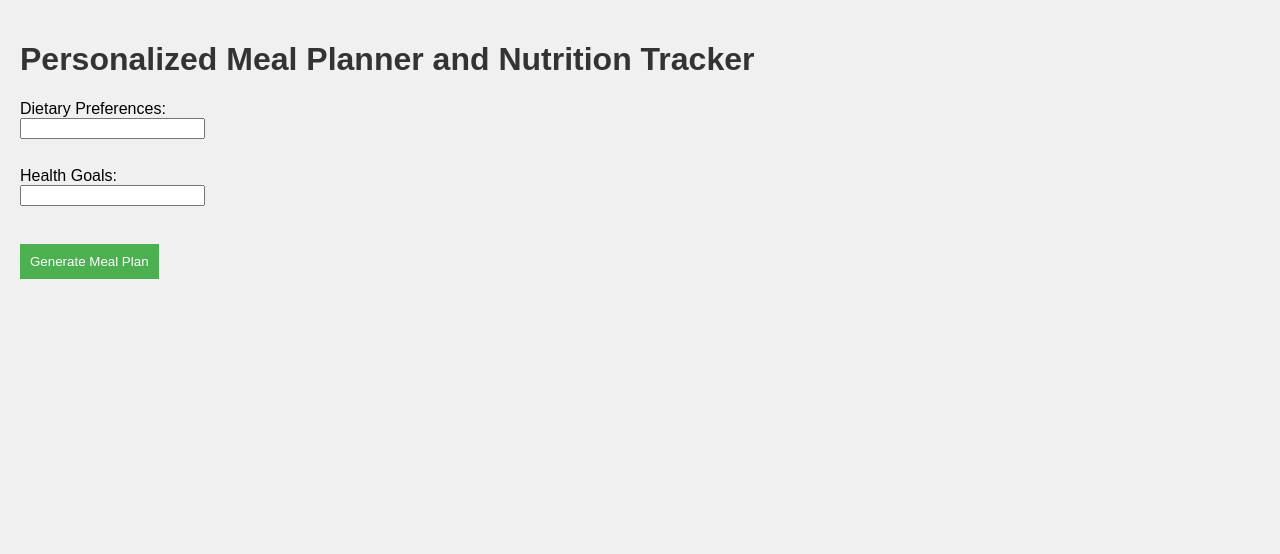
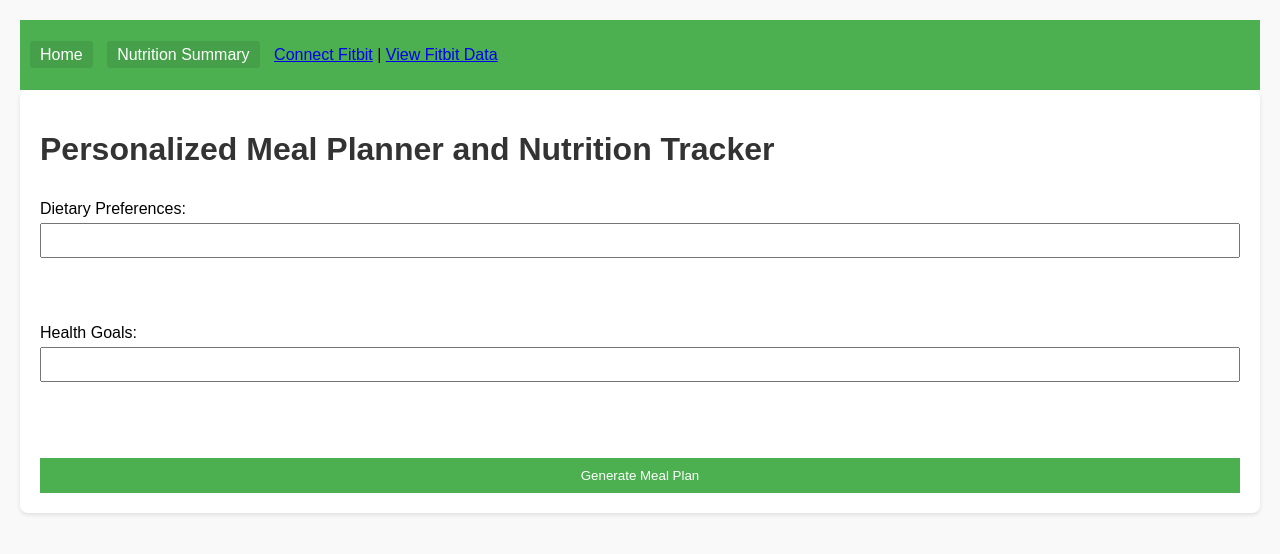
Before and after one commit to ChHarding/personalized-meal-planner, a Flask app: template templates/index.html in a window 1280 px wide. Shown: the top 554 px of the page. Run offline with Flask 3, Linux system fonts and the light colour scheme; the template is opened without the code that fills it, so the values that code supplies are empty.

Commit message:
changes and added new file

```diff
--- a/main.py
+++ b/main.py
@@ -1,6 +1,8 @@
 from flask import Flask, render_template, request
 from meal_planner import generate_meal_plan
 from nutrition_tracker import track_nutrition
+from flask import Flask, render_template, redirect, request, session, url_for
+from fitness_tracker import fitbit_auth, fetch_fitbit_data
 import pandas as pd
 
 app = Flask(__name__)
@@ -15,6 +17,8 @@ def generate_meal():
     health_goals = request.form.get('health_goals')
 
     meal_plan = generate_meal_plan(dietary_preferences, health_goals)
+    if meal_plan.empty:
+        return "Failed to generate a meal plan. Please try again."
 
     return render_template('meal_plan.html', meal_plan=meal_plan.to_dict(orient='records'))
 
@@ -29,3 +33,31 @@ def nutrition_summary():
 
 if __name__ == "__main__":
     app.run(debug=True)
+
+app = Flask(__name__)
+app.secret_key = 'your_secret_key'
+
+# Route to initiate Fitbit authentication
+@app.route('/fitbit_auth')
+def fitbit_auth_route():
+    auth_url = fitbit_auth()
+    return redirect(auth_url)
+
+# Callback route for Fitbit OAuth2
+@app.route('/callback')
+def callback():
+    fitbit = OAuth2Session(CLIENT_ID, redirect_uri=REDIRECT_URI)
+    token = fitbit.fetch_token('https://api.fitbit.com/oauth2/token',
+                               client_secret=CLIENT_SECRET,
+                               authorization_response=request.url)
+    session['fitbit_token'] = token['access_token']
+    return redirect(url_for('fitbit_data'))
+
+# Display Fitbit data
+@app.route('/fitbit_data')
+def fitbit_data():
+    if 'fitbit_token' in session:
+        data = fetch_fitbit_data(session['fitbit_token'])
+        return render_template('fitbit_data.html', data=data)
+    else:
+        return redirect(url_for('fitbit_auth_route'))
--- a/meal_planner.py
+++ b/meal_planner.py
@@ -1,5 +1,6 @@
 import requests
 import pandas as pd
+import logging
 
 EDAMAM_APP_ID = 'your_app_id'
 EDAMAM_APP_KEY = 'your_app_key'
@@ -16,6 +17,7 @@ def generate_meal_plan(dietary_preferences, health_goals):
     }
 
     try:
+        logging.info("Sending request to Edamam API")
         response = requests.get(EDAMAM_URL, params=params)
         response.raise_for_status()
         data = response.json()
@@ -32,6 +34,7 @@ def generate_meal_plan(dietary_preferences, health_goals):
         meal_plan_df = pd.DataFrame(meal_plan)
         meal_plan_df.to_csv('./data/meal_plan.csv', index=False)
 
+        logging.info("Meal plan successfully generated and saved to CSV")
         return meal_plan_df
 
     except requests.exceptions.RequestException as e:
--- a/static/css/style.css
+++ b/static/css/style.css
@@ -1,6 +1,6 @@
 body {
     font-family: Arial, sans-serif;
-    background-color: #f0f0f0;
+    background-color: #f9f9f9;
     margin: 0;
     padding: 20px;
 }
@@ -9,9 +9,54 @@ h1 {
     color: #333;
 }
 
+nav {
+    background-color: #4CAF50;
+    padding: 10px;
+}
+
+nav ul {
+    list-style: none;
+    padding: 0;
+}
+
+nav ul li {
+    display: inline;
+    margin-right: 10px;
+}
+
+nav ul li a {
+    color: white;
+    text-decoration: none;
+    padding: 5px 10px;
+    background-color: #45a049;
+    border-radius: 3px;
+}
+
+nav ul li a:hover {
+    background-color: #3e8e41;
+}
+
+.container {
+    background-color: white;
+    padding: 20px;
+    border-radius: 8px;
+    box-shadow: 0 2px 4px rgba(0,0,0,0.1);
+}
+
+form {
+    display: flex;
+    flex-direction: column;
+}
+
 label {
     display: block;
     margin-top: 10px;
+}
+
+input {
+    padding: 8px;
+    margin-top: 5px;
+    margin-bottom: 20px;
 }
 
 button {
--- a/templates/index.html
+++ b/templates/index.html
@@ -2,10 +2,23 @@
 <html lang="en">
 <head>
     <meta charset="UTF-8">
+    <meta name="viewport" content="width=device-width, initial-scale=1.0">
     <title>Personalized Meal Planner</title>
+
     <link rel="stylesheet" href="{{ url_for('static', filename='css/style.css') }}">
+
 </head>
 <body>
+    <nav>
+        <ul>
+            <li><a href="/">Home</a></li>
+            <li><a href="/nutrition_summary">Nutrition Summary</a></li>
+            <a href="/fitbit_auth">Connect Fitbit</a> |
+        <a href="/fitbit_data">View Fitbit Data</a>
+        </ul>
+    </nav>
+
+    <div class="container">
         <h1>Personalized Meal Planner and Nutrition Tracker</h1>
         <form action="/generate_meal_plan" method="post">
             <label for="dietary_preferences">Dietary Preferences:</label>
@@ -16,5 +29,7 @@
 
             <button type="submit">Generate Meal Plan</button>
         </form>
+    </div>
+
 </body>
 </html>
```
Also changed, not shown: templates/meal_plan.html (+10 -0 lines), templates/nutrition_summary.html (+13 -4 lines). Lines whose indentation alone changed are shown as unchanged.
